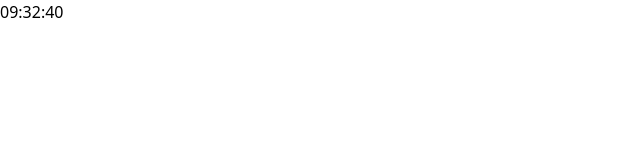
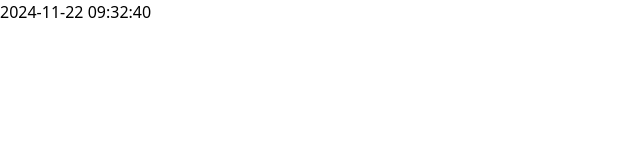
Before and after one commit to ninthingz/schedule-background, a Vue app: page / in a window 1280 px wide. Shown: the top 160 px of the page, without its empty margins (0-640 px from the left). Built offline with nearby package versions, Linux system fonts and the light colour scheme.

Commit message:
✨ feat: update clock display to show formatted date and time

```diff
--- a/src/App.vue
+++ b/src/App.vue
@@ -9,15 +9,18 @@
 const min = ref(0);
 const sec = ref(0);
 
+const dateTimeStr = ref("");
+
 function updateClock() {
-  const time = new Date();
+  const dateTime = moment();
 
-  year.value = time.getFullYear();
-  month.value = time.getMonth();
-  day.value = time.getDay();
-  hour.value = time.getHours();
-  min.value = time.getMinutes();
-  sec.value = time.getSeconds();
+  year.value = dateTime.get("year");
+  month.value = dateTime.get("month") + 1;
+  day.value = dateTime.get("date");
+  hour.value = dateTime.get("hour");
+  min.value = dateTime.get("minute");
+  sec.value = dateTime.get("second");
+  dateTimeStr.value = dateTime.format("YYYY-MM-DD HH:mm:ss");
 }
 
 setInterval(updateClock, 1000);
@@ -26,10 +29,12 @@
 </script>
 
 <template>
-  <div class="h-full flex flex-col justify-center">
-    <h1 class="text-center">
-      {{ moment({ hour: hour, minute: min, second: sec }).format("HH:mm:ss") }}
-    </h1>
+  <div class="h-full flex flex-col justify-center items-center">
+    <div class="bg-slate-100 rounded-xl p-8 md:p-0">
+      <span class="text-center h-full p-5">
+        {{ dateTimeStr }}
+      </span>
+    </div>
   </div>
 </template>
 
```
